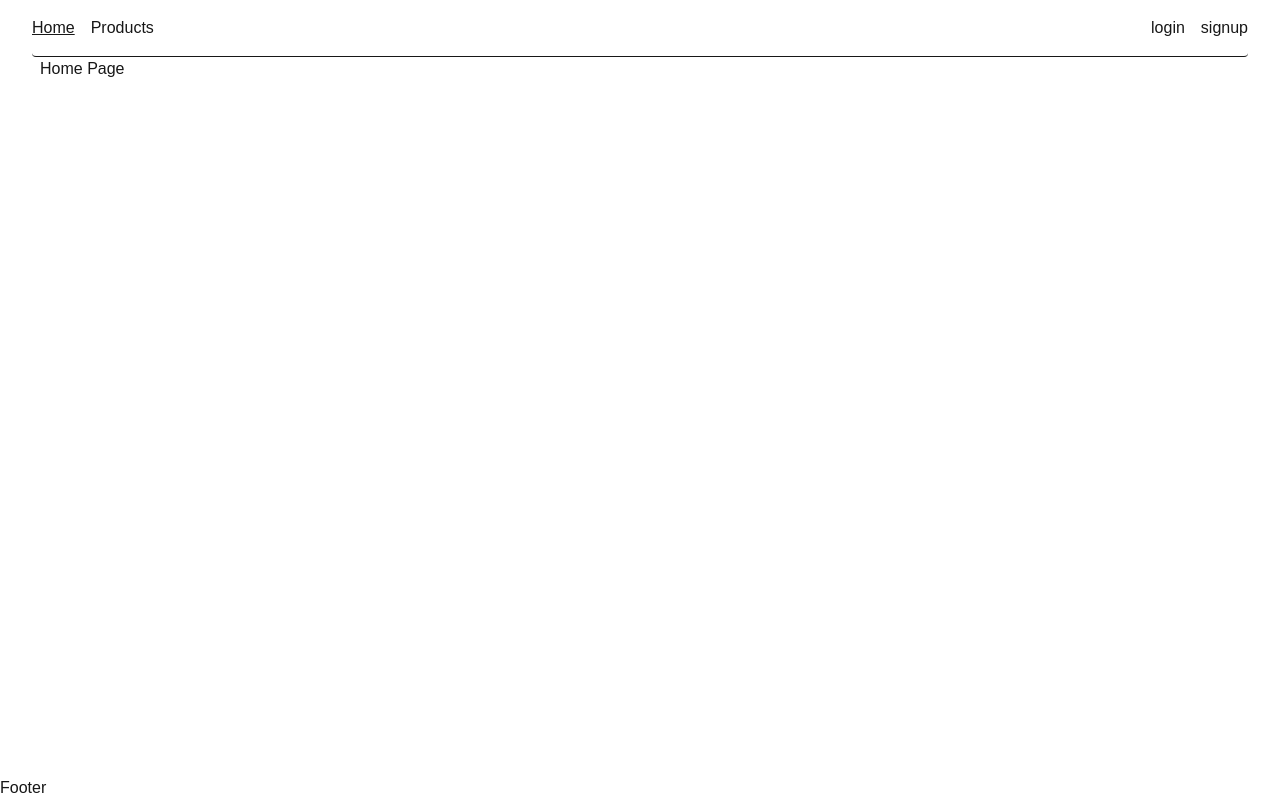
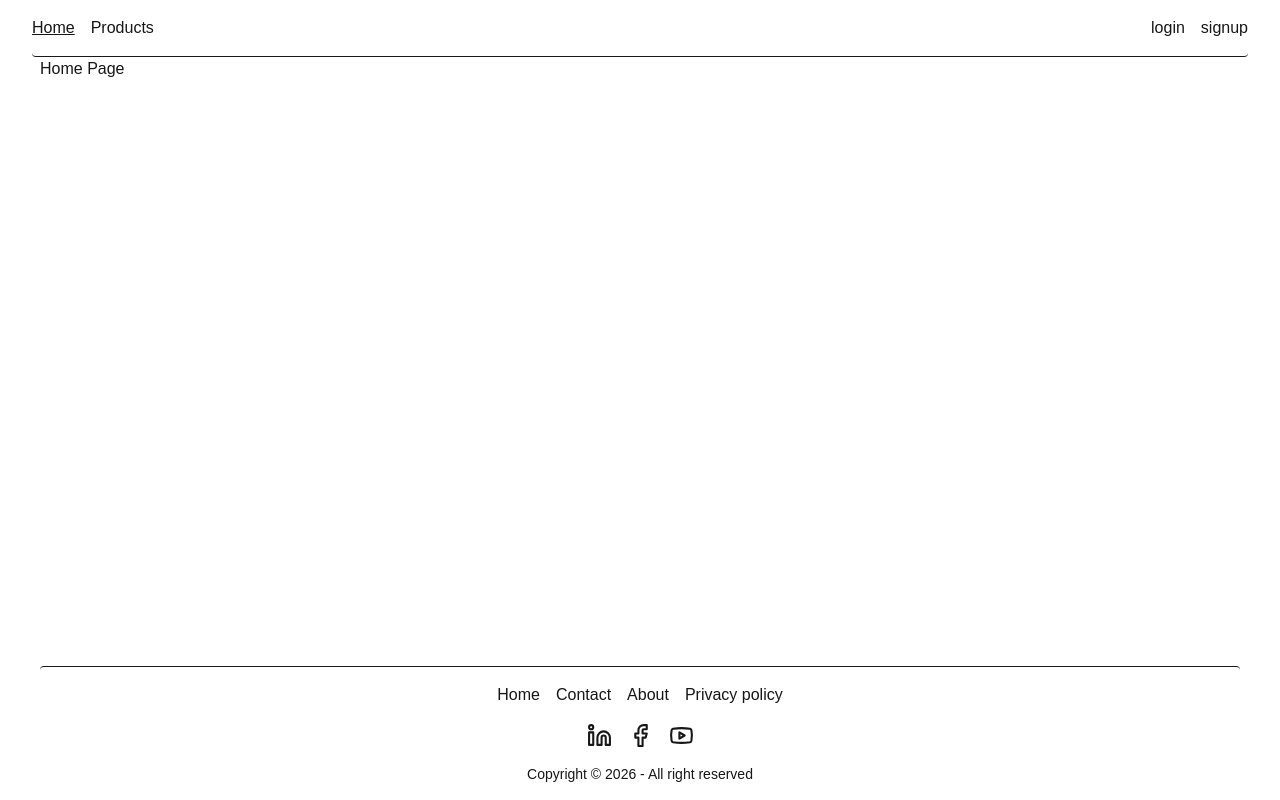
Before and after one commit to devpolas/scic-job-task, a Next.js app: page / in a window 1280 px wide. Built offline with nearby package versions, Linux system fonts and the light colour scheme.

Commit message:
add footer and implement auth button conditionaly

```diff
--- a/app/layout.tsx
+++ b/app/layout.tsx
@@ -2,6 +2,7 @@ import type { Metadata } from "next";
 import { Geist, Geist_Mono } from "next/font/google";
 import "./globals.css";
 import Navbar from "@/components/navbar/navbar";
+import Footer from "@/components/footer/footer";
 
 const geistSans = Geist({
   variable: "--font-geist-sans",
@@ -33,7 +34,9 @@ export default function RootLayout({
             <Navbar />
           </header>
           <div className='flex flex-1 px-10'>{children}</div>
-          <footer>Footer</footer>
+          <footer className='px-10'>
+            <Footer />
+          </footer>
         </main>
       </body>
     </html>
--- /dev/null
+++ b/components/footer/footer.tsx
@@ -0,0 +1,34 @@
+"use client";
+import { Facebook, Linkedin, Youtube } from "lucide-react";
+import Link from "next/link";
+
+export default function Footer() {
+  return (
+    <div className='flex flex-col justify-center items-center gap-4 p-4 border-t rounded-t'>
+      <div className='flex flex-row gap-4'>
+        <Link className='hover:underline' href='/'>
+          Home
+        </Link>
+        <Link className='hover:underline' href='#'>
+          Contact
+        </Link>
+        <Link className='hover:underline' href='#'>
+          About
+        </Link>
+        <Link className='hover:underline' href='#'>
+          Privacy policy
+        </Link>
+      </div>
+      <div className='flex flex-row gap-4'>
+        <Linkedin className='hover:cursor-pointer' size={25} />
+        <Facebook className='hover:cursor-pointer' size={25} />
+        <Youtube className='hover:cursor-pointer' size={25} />
+      </div>
+      <div>
+        <p className='text-sm'>
+          Copyright &copy; {new Date().getFullYear()} - All right reserved
+        </p>
+      </div>
+    </div>
+  );
+}
--- /dev/null
+++ b/components/navbar/nav-auth-button/nav-auth-button.tsx
@@ -0,0 +1,23 @@
+import NavLink from "../nav-link/navLink";
+
+export default function NavAuthButtons() {
+  const isAuth = false;
+  return (
+    <>
+      {isAuth ? (
+        <button
+          className='mr-4 hover:underline hover:cursor-pointer'
+          type='button'
+          role='button'
+        >
+          Logout
+        </button>
+      ) : (
+        <>
+          <NavLink href='/login'>login</NavLink>
+          <NavLink href='/signup'>signup</NavLink>
+        </>
+      )}
+    </>
+  );
+}
--- a/components/nav-link/navLink.tsx
+++ b/components/navbar/nav-link/navLink.tsx
@@ -11,7 +11,12 @@ export default function NavLink({ href, children }: PropsType) {
   const pathName = usePathname();
   const isActive = pathName === href || pathName.startsWith(`${href}/`);
   return (
-    <Link className={`${isActive ? "underline" : undefined}`} href={href}>
+    <Link
+      className={`${
+        isActive ? "underline" : "hover:cursor-pointer hover:underline"
+      }`}
+      href={href}
+    >
       {children}
     </Link>
   );
--- a/components/navbar/navbar.tsx
+++ b/components/navbar/navbar.tsx
@@ -1,4 +1,5 @@
-import NavLink from "../nav-link/navLink";
+import NavAuthButtons from "./nav-auth-button/nav-auth-button";
+import NavLink from "./nav-link/navLink";
 
 export default function Navbar() {
   return (
@@ -9,8 +10,7 @@ export default function Navbar() {
           <NavLink href='/products'>Products</NavLink>
         </div>
         <div className='flex flex-row gap-4'>
-          <NavLink href='/login'>login</NavLink>
-          <NavLink href='/signup'>signup</NavLink>
+          <NavAuthButtons />
         </div>
       </div>
     </nav>
--- a/package.json
+++ b/package.json
@@ -9,6 +9,7 @@
     "lint": "eslint"
   },
   "dependencies": {
+    "lucide-react": "^0.562.0",
     "next": "16.1.1",
     "react": "19.2.3",
     "react-dom": "19.2.3"
```
Also changed, not shown: 1 other file (tests, documents, lock files or other folders).
